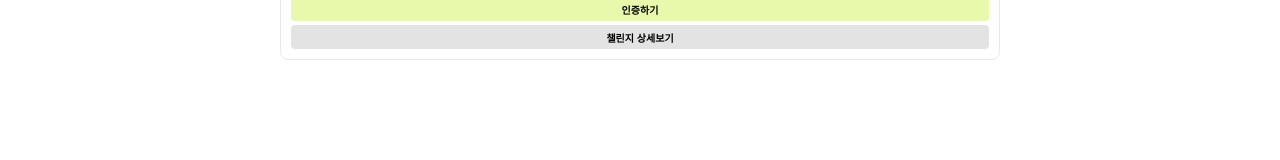
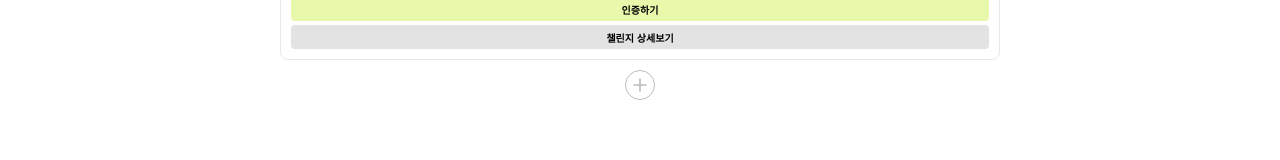
Before and after one commit to TEAM-HUNDRED/savable-web, a React (Create React App) app: page /challenge in a window 1280 px wide. Shown: the part 193-353 px from the top of the page. Built offline with nearby package versions, Linux system fonts and the light colour scheme.

Commit message:
[FEATURE] Generate ui button for adding challenge

```diff
--- a/src/assets/icons/index.ts
+++ b/src/assets/icons/index.ts
@@ -1,11 +1,13 @@
 import { ReactComponent as RankingIcon } from "./ic_ranking.svg";
 import { ReactComponent as ChallengeIcon } from "./ic_challenge.svg";
 import { ReactComponent as HomeIcon } from "./ic_home.svg";
+import { ReactComponent as PlusIcon } from "./ic_plus.svg";
 
 export const Icons = {
   SvgElement: {
     rankingIcon: RankingIcon,
     homeIcon: HomeIcon,
     challengeIcon: ChallengeIcon,
+    plusIcon: PlusIcon,
   },
 };
--- /dev/null
+++ b/src/components/AddChallengeButton/index.tsx
@@ -0,0 +1,30 @@
+import { Icons } from "assets/icons";
+import styled from "styled-components";
+
+type PropsType = {
+  onClickButton: () => void;
+};
+
+function AddChallengeButton({ onClickButton }: PropsType) {
+  const PlusIcon = Icons.SvgElement.plusIcon;
+
+  return (
+    <Container onClick={onClickButton}>
+      <PlusIcon />
+    </Container>
+  );
+}
+
+const Container = styled.button`
+  display: flex;
+  align-items: center;
+  justify-content: center;
+  width: 30px;
+  height: 30px;
+  border-radius: 15px;
+  border: 1px solid #bdbdbd;
+  padding: 0px;
+  background-color: #fff;
+`;
+
+export default AddChallengeButton;
--- a/src/pages/ChallengePage/index.tsx
+++ b/src/pages/ChallengePage/index.tsx
@@ -1,3 +1,4 @@
+import AddChallengeButton from "components/AddChallengeButton";
 import ChallengeCardContainer from "container/ChallengeCardContainer";
 import styled from "styled-components";
 
@@ -8,6 +9,9 @@ function ChallengePage() {
     <Container>
       <TitleText>{`세이버 ${userName}의 참여 챌린지`}</TitleText>
       <ChallengeCardContainer />
+      <AddButtonContainer>
+        <AddChallengeButton onClickButton={() => {}} />
+      </AddButtonContainer>
     </Container>
   );
 }
@@ -22,4 +26,11 @@ const TitleText = styled.p`
   font-weight: 700;
 `;
 
+const AddButtonContainer = styled.div`
+  display: flex;
+  justify-content: center;
+  width: 100%;
+  margin-top: 10px;
+`;
+
 export default ChallengePage;
```
Also changed, not shown: src/assets/icons/ic_plus.svg (added).
